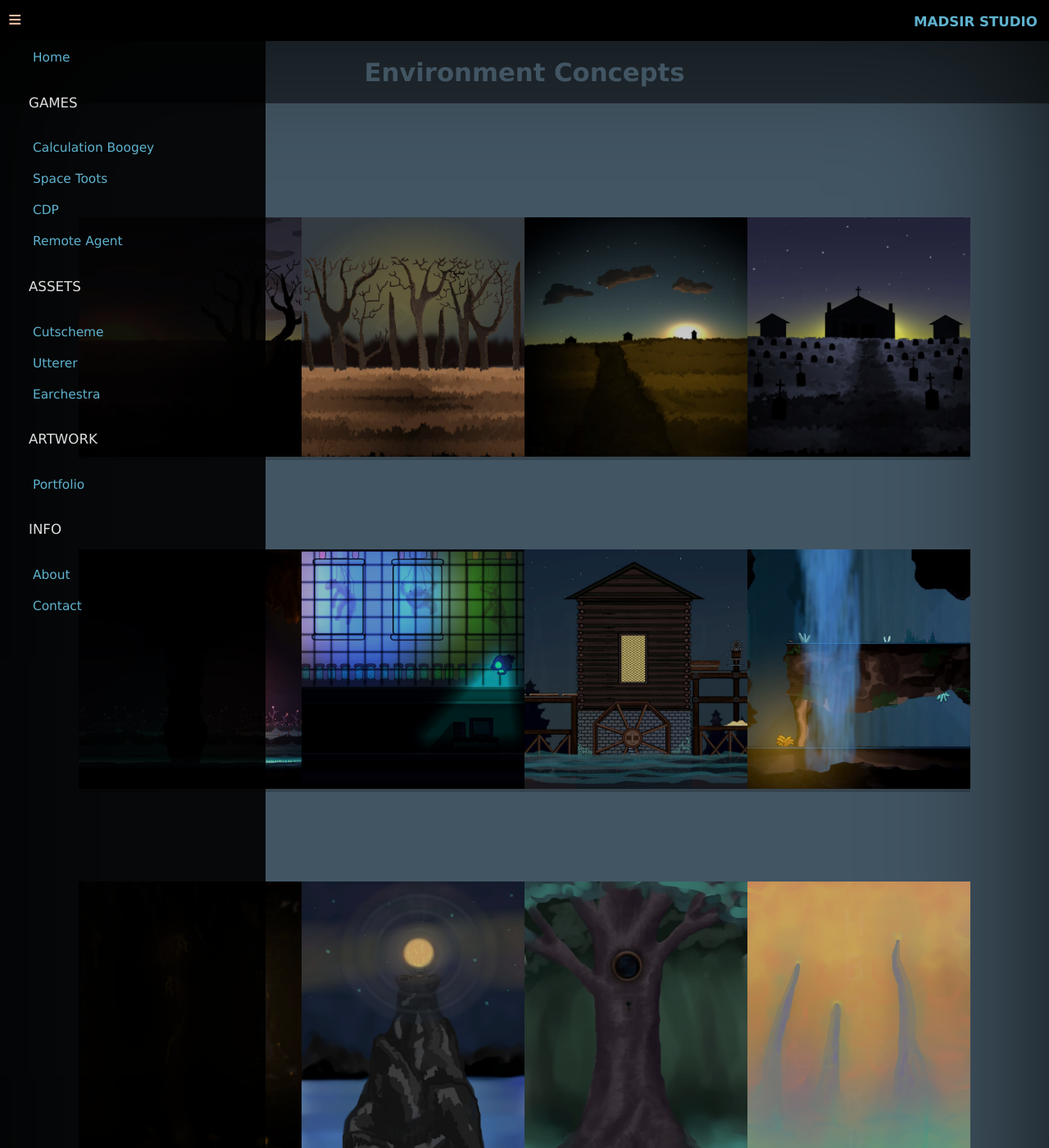
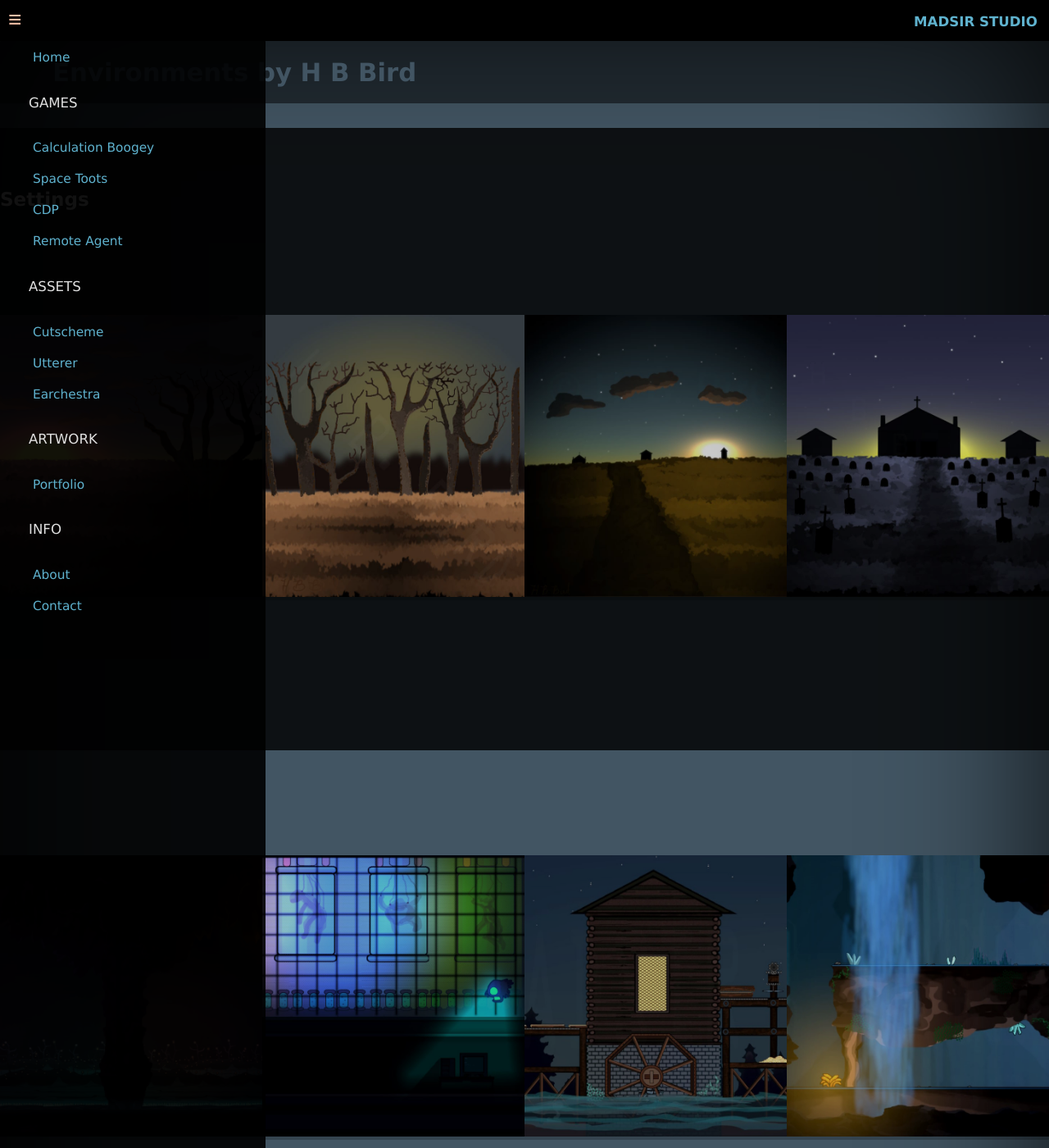
Before and after one commit to Madsir/madsirstudio.github.io, a Jekyll site: the page built from portfolio/index.html, in a window 1280 px wide and 1400 px high. Shown: the whole window at 82% size. Built offline with Jekyll 4.4.1, drawn with Linux system fonts in a browser that asks for light colours.

Commit message:
Update index.html

```diff
--- a/portfolio/index.html
+++ b/portfolio/index.html
@@ -13,10 +13,14 @@
   box-shadow: 0 0 200px rgba(0,0,0,0.9) inset;
 }
 .main {
-  margin-left: 7.5%;
-  margin-right:7.5%;
+  margin-left: 0;
+  margin-right:0;
   height: 100%;
-
+}
+.section {
+  padding-top: 55px;
+  padding-bottom: 55px;
+  background-color: rgba(0,0,0,0.8);
 }
 .container
 {
@@ -90,7 +94,8 @@
 }
   h2 {
   margin-bottom: 0;
-  font-size: 2em;
+  font-size: 1.8em;
+  font-family: Geneva, Verdana, sans-serif;
 }
 h1 {
   font-size: 2.4em;
@@ -98,6 +103,8 @@
   font-family: Geneva, Verdana, sans-serif;
   margin-top:0;
   margin-bottom:0;
+  text-align: left;
+  margin-left:5%;
 }
 @media (max-width: 600px) {
   .top
@@ -111,15 +118,11 @@
     margin-bottom: 5%;
   }
   h2 {
-    font-size:1.5em;
+    font-size:1.2em;
   }
 h1 {
   font-size: 1.4em;
 }
-  .main {
-  margin-left: 2%; /* Same width as the sidebar + left position in px */
-  margin-right: 2%;
-  }
 }
 .lightbox
 {
@@ -181,11 +184,13 @@
 </head>
 <body>
   <div class="words">
-    <h1>Environment Concepts</h1>
+    <h1>Environments by H B Bird</h1>
   </div>
   <div class="main">
   <br>
   <br>
+  <div class="section">
+    <h2>Settings</h2>
   <div class="container">
   <div class="top">
       <ul>
@@ -200,6 +205,7 @@
         <a href="#_4" class="lightbox trans" id="img_4"><img src="/Assets/CemeteryNight.jpg"></a>
     </div>
 </div>
+  </div>
   <div class="container">
   <div class="top">
       <ul>
```
